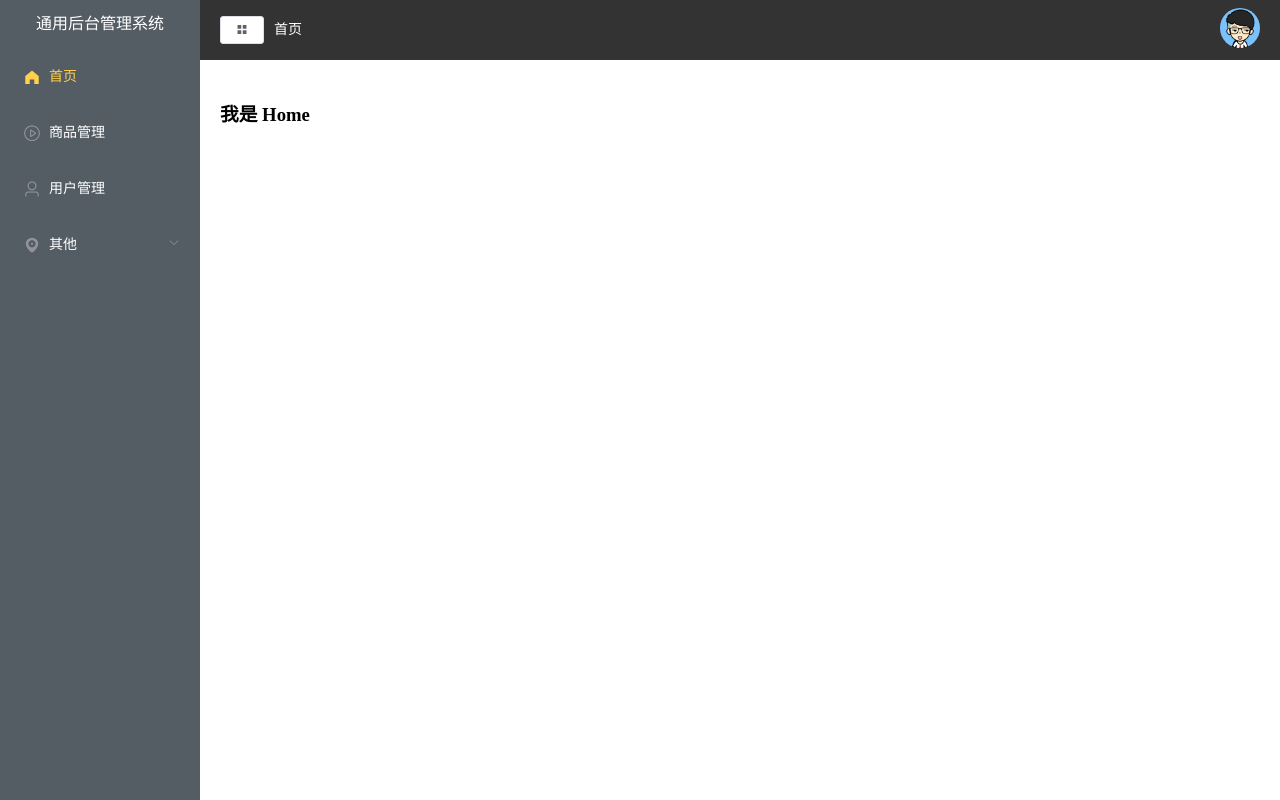
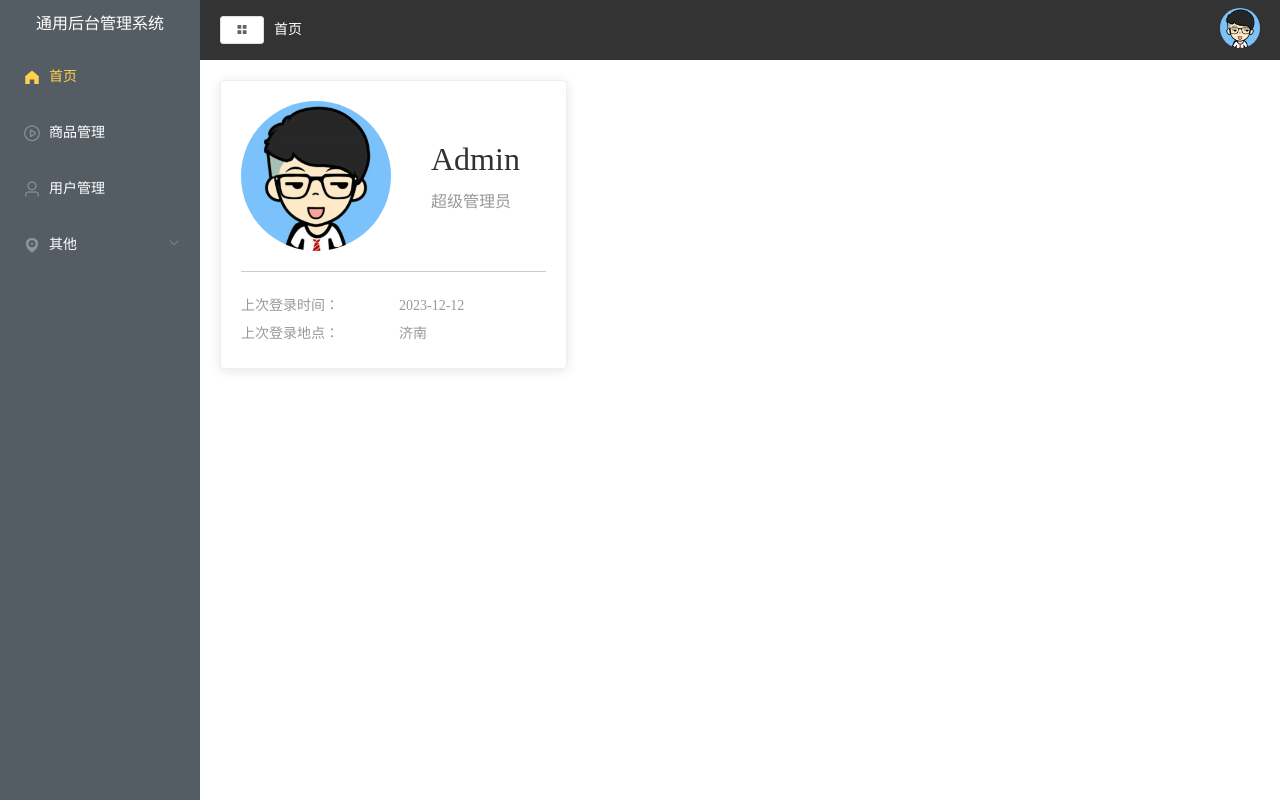
Before and after one commit to Afei14138/my-vue2-app, a Vue app: page /#/page2 in a window 1280 px wide. Both pictures are taken after a click on the item "首页". Built offline with nearby package versions, Linux system fonts and the light colour scheme.

Commit message:
home部分布局

```diff
--- a/src/App.vue
+++ b/src/App.vue
@@ -13,7 +13,7 @@
 </template>
 
 <style lang="less">
-  html,body,h3 {
+  html,body,h3,p{
     margin: 0;
     padding: 0;
   }
--- a/src/views/Home.vue
+++ b/src/views/Home.vue
@@ -1,13 +1,70 @@
 <template>
-    <h1>我是 Home</h1>
+    <el-row>
+        <el-col :span="8">
+            <el-card class="box-card">
+                <div class="user">
+                    <img src="../assets/images/user.png" alt="">
+                    <div class="userinfo">
+                        <p class="name">Admin</p>
+                        <p class="access">超级管理员</p>
+                    </div>
+                </div>
+                <div class="login-info">
+                    <p>上次登录时间：<span>2023-12-12</span></p>
+                    <p>上次登录地点：<span>济南</span></p>
+                </div>
+            </el-card>
+        </el-col>
+        <el-col :span="16">
+            <div class="grid-content bg-purple-light"></div>
+        </el-col>
+    </el-row>
 </template>
 
 
 <script>
-export default{
-    data(){
-        return{}
+export default {
+    data() {
+        return {}
     }
 }
 
 </script>
+<style lang="less" scoped>
+.user {
+    padding-bottom: 20px;
+    margin-bottom: 20px;
+    border-bottom: 1px solid #ccc;
+    display: flex;
+    align-items: center;
+
+    img {
+        margin-right: 40px;
+        width: 150px;
+        height: 150px;
+        border-radius: 50%;
+    }
+    .userinfo{
+        .name{
+            font-size: 32px;
+            margin-bottom: 10px;
+        }
+        .access{
+            color: #999999;
+        }
+    }
+
+}
+.login-info{
+    p {
+        line-height: 28px;
+        font-size: 14px;
+        color: #999999;
+        span {
+            color: #999999;
+            margin-left: 60px;
+        }
+    }
+
+}
+</style>
```
